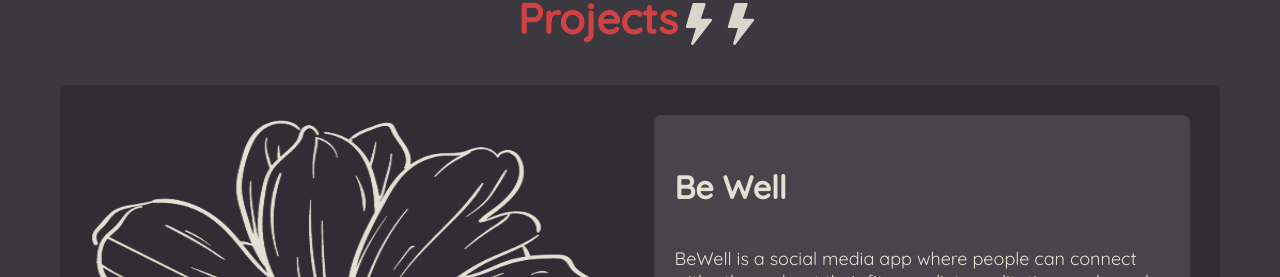
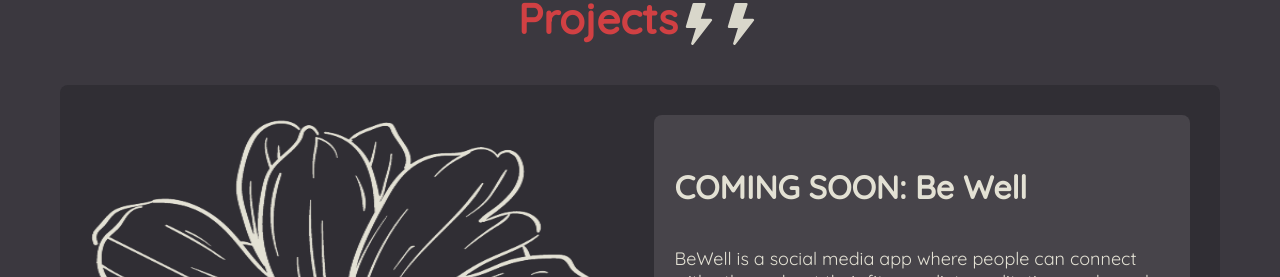
Before and after one commit to svizzusi/portfolio, a React (Vite) app: page / in a window 1280 px wide. Shown: the part 760-1037 px from the top of the page. Built offline with nearby package versions, Linux system fonts and the light colour scheme.

Commit message:
Added logo in web address

```diff
--- a/index.html
+++ b/index.html
@@ -5,6 +5,12 @@
     <link href="https://unpkg.com/aos@2.3.1/dist/aos.css" rel="stylesheet">
     <link rel="icon" type="image/svg+xml" href="/vite.svg" />
     <meta name="viewport" content="width=device-width, initial-scale=1.0, user-scalable=no" />
+    <meta property="og:title" content="Stephen Vizzusi Software Engineer">
+    <meta property="og:description" content="Stephen Vizzusi Software Engineer Portfolio">
+    <meta property="og:image" content="./assets/logo.png">
+    <meta property="og:url" content="https://stephenvizzusi.com">
+    <link rel="icon" type="image/png" href="./assets/logo.png" sizes="10x10">
+    <meta name="author" content="Stephen Vizzusi">
     <title>Stephen Vizzusi</title>
     <link rel="preconnect" href="https://fonts.googleapis.com">
     <link rel="preconnect" href="https://fonts.gstatic.com" crossorigin>
--- a/src/componets/Projects/ProjectsData.js
+++ b/src/componets/Projects/ProjectsData.js
@@ -5,7 +5,7 @@ export default [
     {
         id: 1,
         img:img1,
-        title:"Be Well",
+        title:"COMING SOON: Be Well",
         details:"BeWell is a social media app where people can connect with others about their fitness, diet, meditation goals, and overall well-being.",
         lang1:"REACT",
         lang2:"NODE",
```
